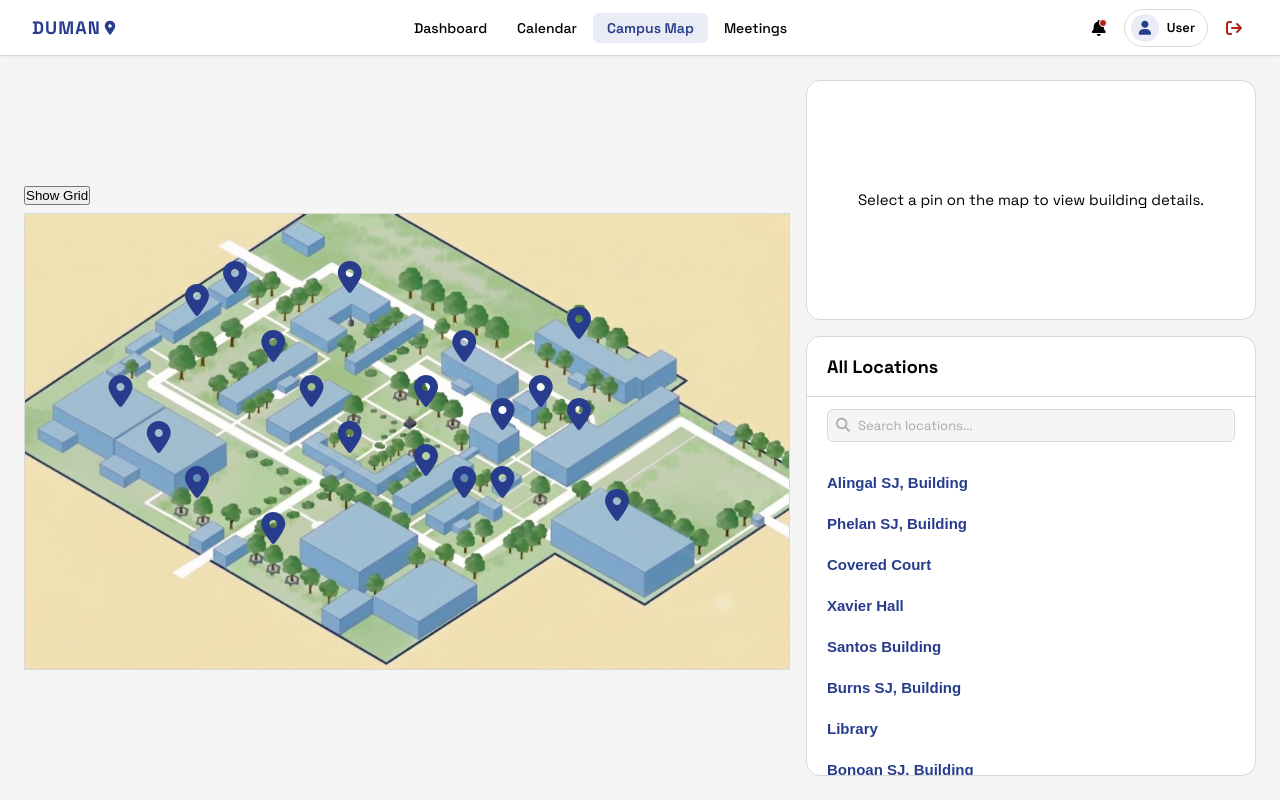
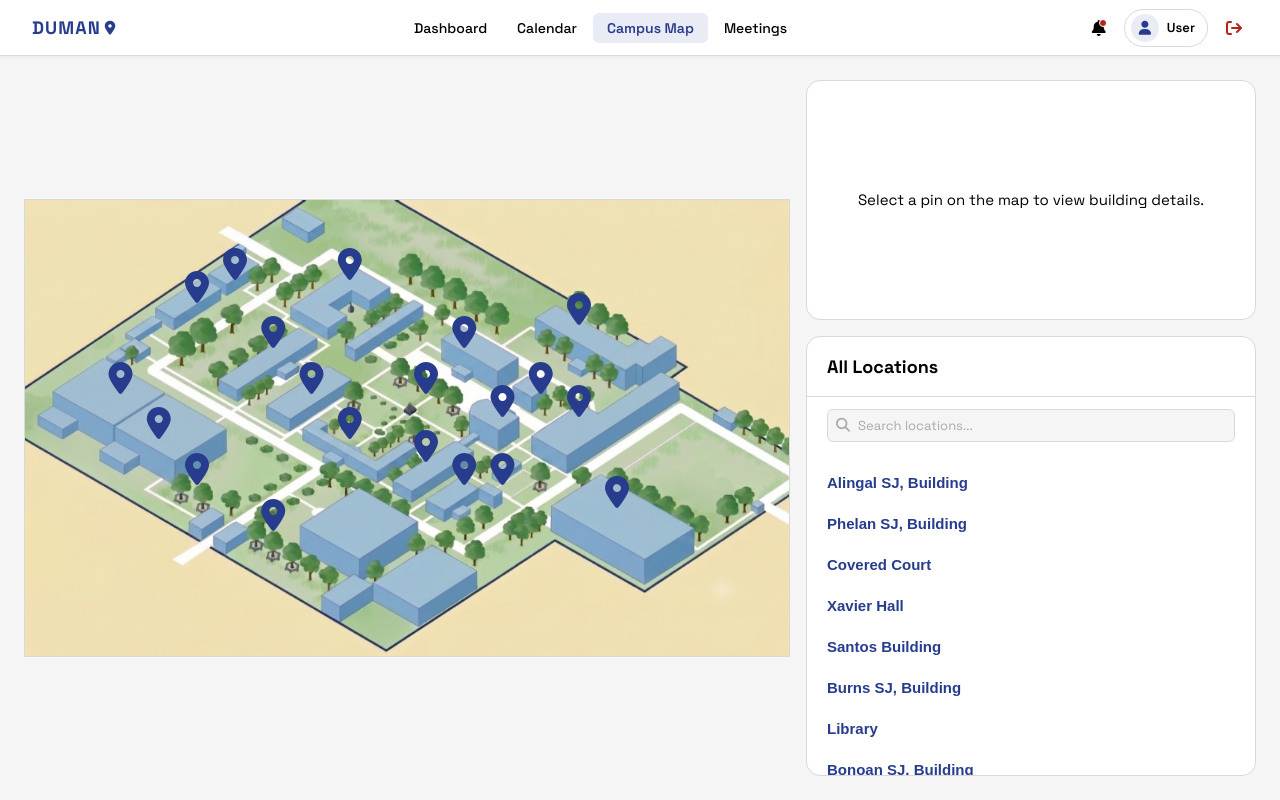
Before and after one commit to MigzVillareal/DUMAN, a React (Vite) app in the folder frontend/: page /campus-map in a window 1280 px wide. Built offline with nearby package versions, Linux system fonts and the light colour scheme.

Commit message:
Removed show grid button, set to false

```diff
--- a/frontend/src/pages/CampusMap.jsx
+++ b/frontend/src/pages/CampusMap.jsx
@@ -6,9 +6,11 @@ import { useGroups } from "../context/GroupsContext.jsx";
 import { createMeeting } from "../services/meetingService.js";
 import { campusLocations, locationHasRoomSelection } from "../data/campusLocations.js";
 
+// Toggle campus map grid overlay: change false to true to show the grid.
+const SHOW_CAMPUS_MAP_GRID = false;
+
 function CampusMap() {
   const { groups } = useGroups();
-  const [showGrid, setShowGrid] = useState(false);
   const [selectedLocation, setSelectedLocation] = useState(null);
   const [selectedFloor, setSelectedFloor] = useState("");
   const [selectedRoom, setSelectedRoom] = useState("");
@@ -52,14 +54,6 @@ function CampusMap() {
     <div className="campus-map-page">
       <div className="campus-map-layout">
         <section className="campus-map-view-container" aria-label="Campus map">
-          <button
-            type="button"
-            onClick={() => setShowGrid(!showGrid)}
-            aria-pressed={showGrid}
-          >
-            {showGrid ? "Hide Grid" : "Show Grid"}
-          </button>
-
           <div className="campus-map-canvas">
             <img
               src="/adnu-campus-map.png"
@@ -67,7 +61,9 @@ function CampusMap() {
               className="campus-map-image"
             />
 
-            {showGrid && <div className="campus-map-grid" aria-hidden="true" />}
+            {SHOW_CAMPUS_MAP_GRID && (
+              <div className="campus-map-grid" aria-hidden="true" />
+            )}
 
             {campusLocations.map((location) => (
               <button
```
